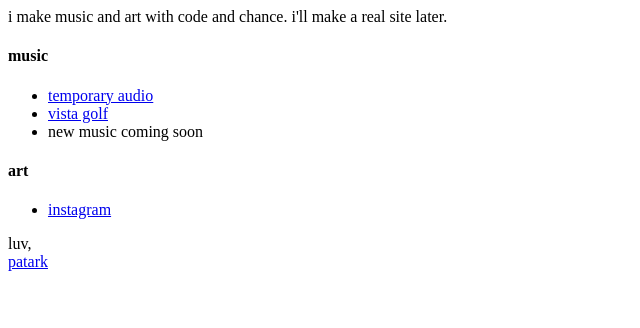
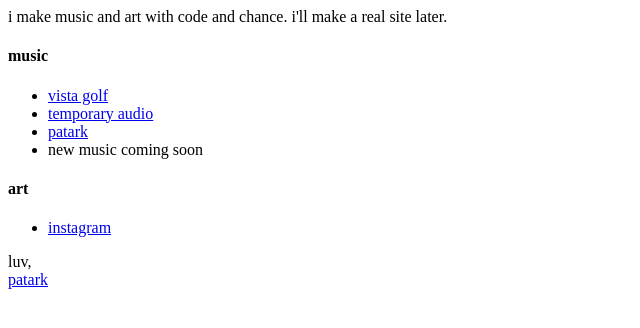
Before and after one commit to pstoica/pstoica.github.io, a plain HTML site: page index.html in a window 1280 px wide. Shown: the whole page, without its empty margins (0-640 px from the left). Drawn offline with Linux system fonts and the light colour scheme.

Commit message:
Update index.html

```diff
--- a/index.html
+++ b/index.html
@@ -7,8 +7,9 @@
 
 <h4>music</h4>
 <ul>
+  <li><a href="http://shallotgames.com/vistagolf">vista golf</a></li>
   <li><a href="http://temporary.audio">temporary audio</a></li>
-  <li><a href="http://shallotgames.com/vistagolf">vista golf</a></li>
+  <li><a href="https://patark.bandcamp.com">patark</a></li>
   <li>new music coming soon</li>
 </ul>
 
```
